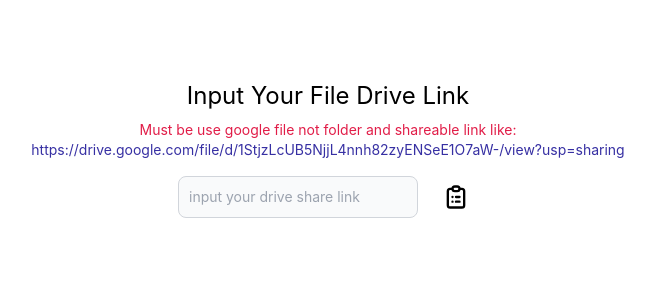
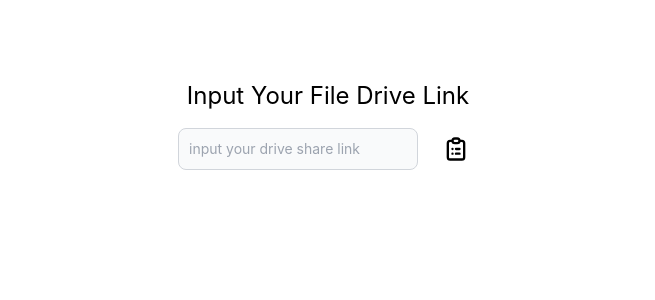
Before and after one commit to mahfuz68/drive-direct-link-generator, a React (Vite) app: page / in a window 1280 px wide. Shown: the top 300 px of the page, without its empty margins (312-967 px from the left). Built offline with nearby package versions, Linux system fonts and the light colour scheme.

Commit message:
button hide css add

```diff
--- a/src/component/DirectLInk.jsx
+++ b/src/component/DirectLInk.jsx
@@ -44,16 +44,7 @@
     <div className="flex justify-center pt-20">
       <div>
         <h1 className="text-center text-2xl">Input Your File Drive Link</h1>
-        <h3 className="text-center text-sm text-rose-600 mt-2 sm:hidden">
-          Must be use google file not folder
-          <br /> and shareable link like:
-        </h3>
-        <h3 className="text-center text-sm text-rose-600 mt-2 hidden sm:block">
-          Must be use google file not folder and shareable link like:
-        </h3>
-        <h4 className="text-sm text-indigo-800 hidden sm:block">
-          https://drive.google.com/file/d/1StjzLcUB5NjjL4nnh82zyENSeE1O7aW-/view?usp=sharing
-        </h4>
+
         <div className="flex justify-center gap-4">
           <input
             className=" bg-gray-50 border border-gray-300 text-gray-900 text-sm rounded-lg focus:ring-blue-500 focus:border-blue-500 block  p-2.5 dark:bg-gray-700 dark:border-gray-600 dark:placeholder-gray-400 dark:text-white mt-4 dark:focus:ring-blue-500 dark:focus:border-blue-500"
```
